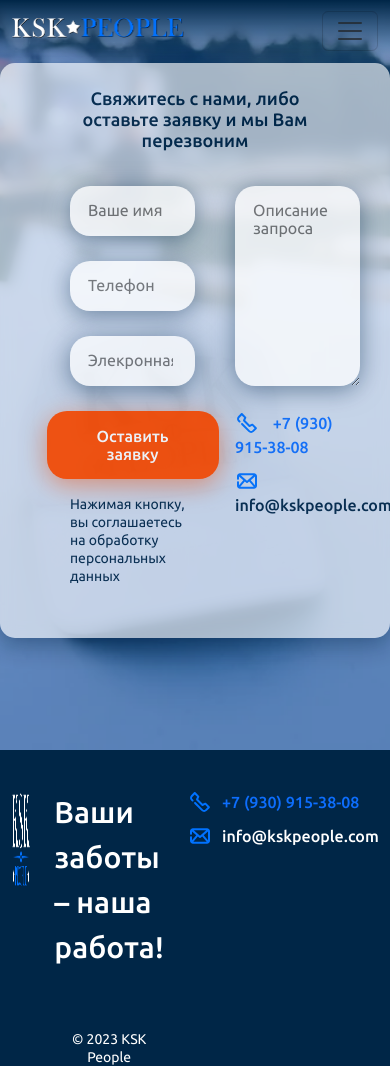
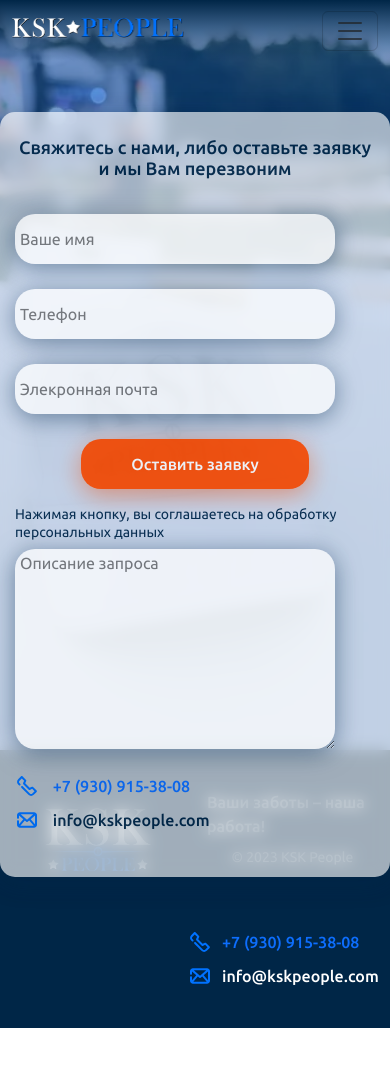
Before and after one commit to tayru/ksk-react, a React (Create React App) app: page /contacts in a window 390 px wide. After the commit the page ends 1028 px from the top, so only its background shows below. Built offline with nearby package versions, Linux system fonts and the light colour scheme.

Commit message:
адаптив

```diff
--- a/src/adaptive.css
+++ b/src/adaptive.css
@@ -65,8 +65,69 @@
         -webkit-transform: none;
         transform: none;
         max-width: 100%;
+        padding: 25px 15px 45px 15px;
+        bottom: auto;
     }
 
+    .feedback-second__block-flex {
+        flex-wrap: wrap;
+    }
+
+    .feedback-second__block-flex_right, .feedback-second__block-flex_left {
+        max-width: 100%;
+        margin-right: auto;
+        width: 100%;
+    }
+
+    .footer .footer__logo,   .footer .footer__text{
+        width: 50%;
+        flex: auto;
+        font-size: 16px;
+    }
+
+    .footer__logo-img {
+        margin-top: 40px;
+        object-fit: contain;
+        max-width: 110px;
+        display: block;
+        margin: 40px auto 0;
+    }
+
+  .footer .footer__contacts {
+        width: 100%;
+    }
+
+    .copyright {
+
+        margin-top: 10px;
+    }
+
+    .main-block__title {
+        font-size: 28px;
+        line-height: initial;
+    }
+
+    .feedback-first__block {
+        margin-top: 15px;
+        margin-left: 15px;
+        margin-right: 15px;
+    }
+
+    .feedback-input-wrap {
+        width: 100%;
+        margin-bottom: 10px;
+    }
+
+    .feedback-input {
+        padding: 5px 5px 5px 5px;
+        gap: 10px;
+        width: 100%;
+        max-width: inherit;
+    }
+
+    .feedback-first {
+        top: 370px;
+    }
 }
 /* ------------------------------------------------------------------------ */
 @media (max-width: 479px) {
--- a/src/index.css
+++ b/src/index.css
@@ -693,7 +693,7 @@ body {
 }
 .why-we__buttons {
   display: flex;
-  justify-content: center;
+  flex-wrap: wrap;
   margin-top: 60px;
   margin-bottom: 60px;
 }
@@ -824,6 +824,7 @@ body {
   height: 100px;
   margin-top: 40px;
   margin-bottom: 40px;
+  object-fit: contain;
 }
 
 .footer__text {
```
